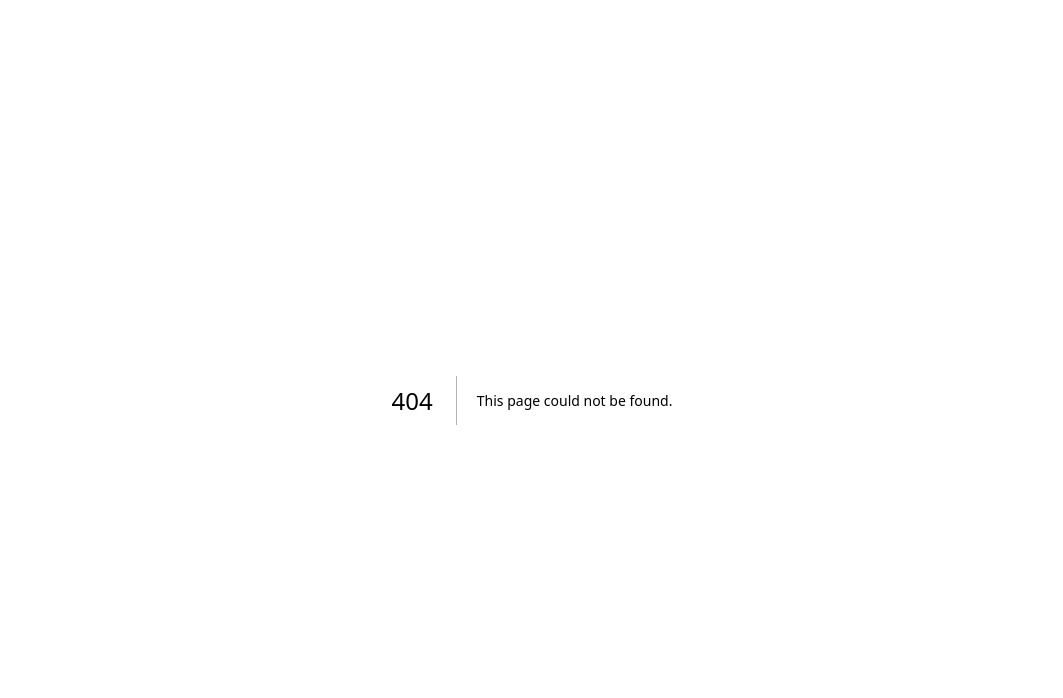
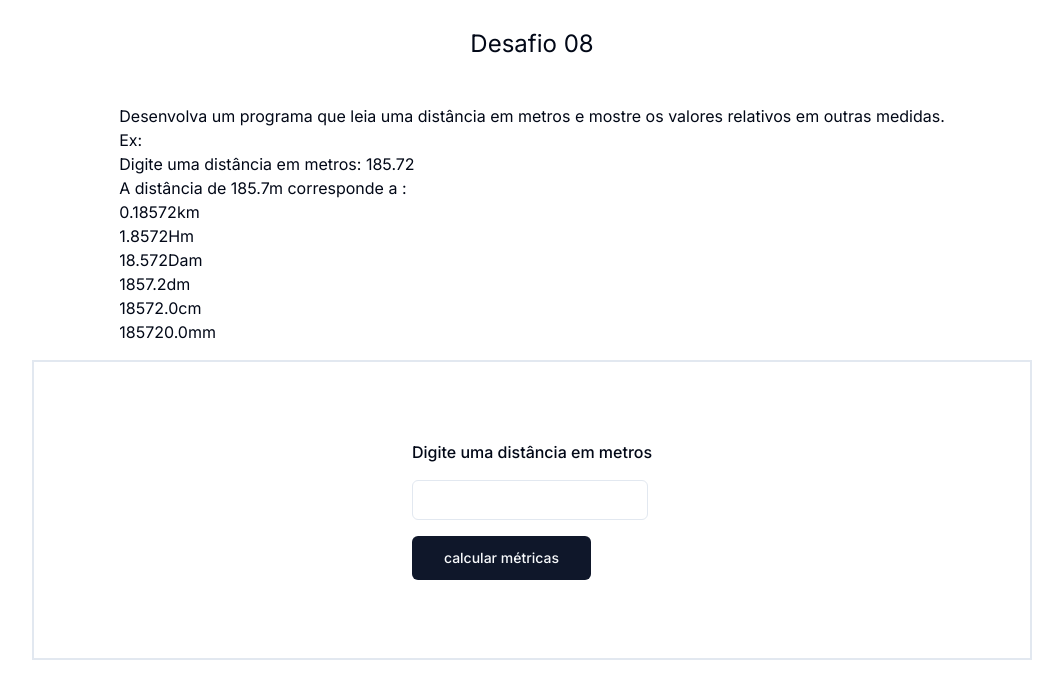
Before and after one commit to darioreisjr/desafiodelogicadeprogramacao, a Next.js app: page /desafio-8 in a window 1280 px wide. Before the commit this address had no page. Shown: the top 698 px of the page, without its empty margins (108-1171 px from the left). Built offline with nearby package versions, Linux system fonts and the light colour scheme.

Commit message:
feat:exercise eight complete metric calculation

```diff
--- /dev/null
+++ b/src/app/(routes)/desafio-8/page.jsx
@@ -0,0 +1,92 @@
+"use client"
+
+import { useState } from "react"
+
+import { Button } from "@/components/ui/button"
+import { Input } from "@/components/ui/input"
+import { Label } from "@/components/ui/label"
+import { RefreshCcw } from "lucide-react"
+
+export default function Desafio8() {
+  const [metros, setMetros] = useState(0);
+  const [quilometros, setQuilometros] = useState(0);
+  const [hectometros, setHectometros] = useState(0);
+  const [decametros, setDecametros] = useState(0);
+  const [decimetros, setDecimetros] = useState(0);
+  const [centimetros, setCentimetros] = useState(0);
+  const [milimetros, setmilimetros] = useState(0);
+
+
+  const calculateMetric = (event) => {
+    event.preventDefault();
+    setQuilometros(metros / 1000);
+    setHectometros(metros / 100);
+    setDecametros(metros / 10);
+    setDecimetros(metros * 10);
+    setCentimetros(metros * 100);
+    setmilimetros(metros * 1000);
+  }
+
+  const refreshPage = () => {
+    window.location.reload()
+  };
+
+  return (
+    <div className="flex justify-center items-center flex-col">
+      <h1 className="text-2xl mt-7 mb-7">Desafio 08</h1>
+      <p className="text-base text-justify m-4">
+        Desenvolva um programa que leia uma distância em metros e mostre os valores relativos em outras medidas.<br />
+        Ex: <br />
+        Digite uma distância em metros: 185.72<br />
+        A distância de 185.7m corresponde a :<br />
+        0.18572km <br />
+        1.8572Hm <br />
+        18.572Dam <br />
+        1857.2dm <br />
+        18572.0cm <br />
+        185720.0mm
+
+      </p>
+
+      <div
+        className="w-[320px] min-h-[300px] md:w-[600px] xl:w-[1000px] pt-3 pb-3 border-2 flex items-center justify-center"
+      >
+        <form>
+          {!quilometros ? (
+            <>
+              <Label className=" text-base ">
+                Digite uma distância em metros
+              </Label>
+              <Input
+                className="w-[300] max-w-[600px] mb-4 mt-4"
+                type="number"
+                min={0}
+                onChange={(event) => setMetros(Number(event.target.value))}
+              />
+              <Button type="submit" variant={"default"} size={"lg"} onClick={calculateMetric}>
+                calcular métricas
+              </Button>
+            </>
+          ) : (
+            <div className="flex flex-col items-center justify-center gap-4">
+              <p className="md:text-2xl text-justify p-4">
+                A distância de <span className="font-bold">{metros.toFixed(1)}m</span> corresponde a:<br />
+                {quilometros}<span className="font-bold">Km</span> <br />
+                {hectometros}<span className="font-bold">Hm</span>  <br />
+                {decametros}<span className="font-bold">Dam</span> <br />
+                {decimetros}<span className="font-bold">dm</span> <br />
+                {centimetros}<span className="font-bold">cm</span> <br />
+                {milimetros}<span className="font-bold">mm</span>
+              </p>
+              <Button variant={"outline"} size={"icon"} onClick={refreshPage}>
+                <RefreshCcw />
+              </Button>
+            </div>
+          )}
+
+
+        </form>
+      </div>
+    </div>
+  )
+}
```
